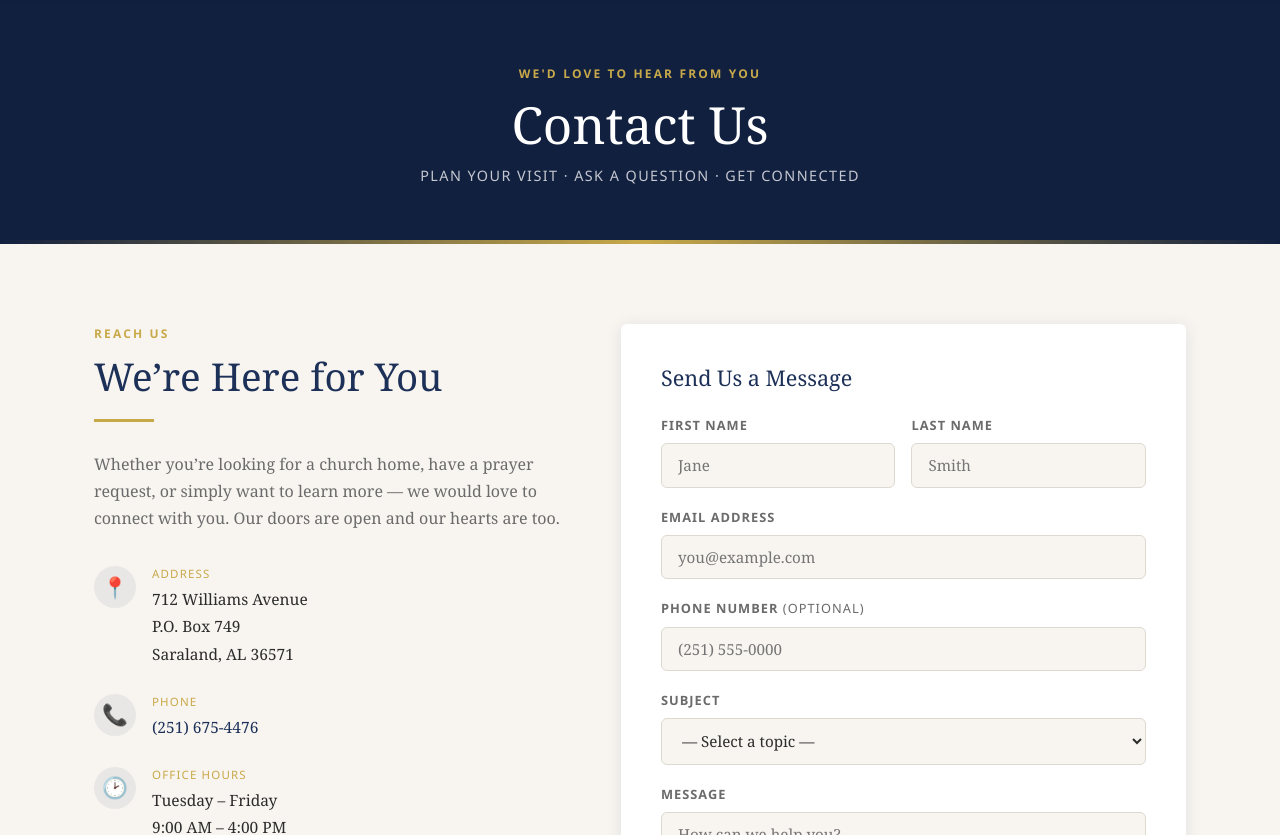
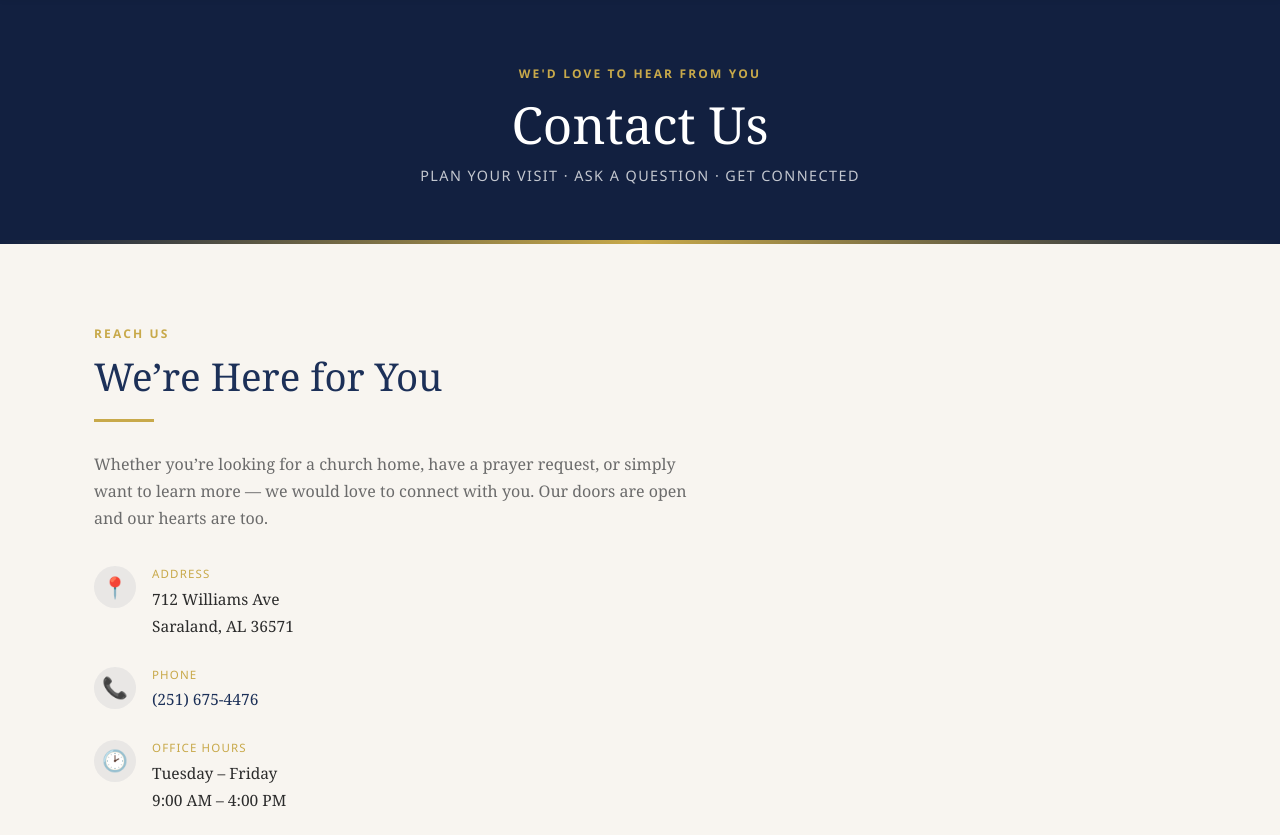
Before and after one commit to RFuller25/saraland-baptist-church, a plain HTML site: page contact.html in a window 1280 px wide. Shown: the part 80-915 px from the top of the page. Drawn offline with Linux system fonts and the light colour scheme.

Commit message:
removed form

```diff
--- a/contact.html
+++ b/contact.html
@@ -4,7 +4,7 @@
   <meta charset="UTF-8">
   <meta name="viewport" content="width=device-width, initial-scale=1.0">
   <title>Contact — Saraland Baptist Church</title>
-  <meta name="description" content="Contact Saraland Baptist Church. 712 Williams Avenue, Saraland, AL 36571. Phone: (251) 675-4476. Office hours Tuesday–Friday 9AM–4PM.">
+  <meta name="description" content="Contact Saraland Baptist Church. 712 Williams Ave, Saraland, AL 36571. Phone: (251) 675-4476. Office hours Tuesday–Friday 9AM–4PM.">
   <link rel="icon" type="image/x-icon" href="assets/icons/favicon.ico">
   <link rel="stylesheet" href="css/style.css">
 </head>
@@ -62,10 +62,10 @@
     <!-- ===================== CONTACT MAIN ===================== -->
     <section class="section-pad" style="background: var(--cream);">
       <div class="container">
-        <div class="contact-layout">
+        <div>
 
           <!-- Info Column -->
-          <div>
+          <div style="max-width: 620px;">
             <span class="section-label">Reach Us</span>
             <h2>We&rsquo;re Here for You</h2>
             <hr class="divider divider-left">
@@ -82,8 +82,7 @@
                 <div>
                   <span class="ci-label">Address</span>
                   <span class="ci-value">
-                    712 Williams Avenue<br>
-                    P.O. Box 749<br>
+                    712 Williams Ave<br>
                     Saraland, AL 36571
                   </span>
                 </div>
@@ -160,59 +159,6 @@
             </div>
           </div>
 
-          <!-- Contact Form -->
-          <div class="contact-form">
-            <h3>Send Us a Message</h3>
-            <form id="contact-form" novalidate>
-
-              <div style="display:grid; grid-template-columns: 1fr 1fr; gap: 1rem;">
-                <div class="form-group">
-                  <label for="first-name">First Name</label>
-                  <input type="text" id="first-name" name="first_name" placeholder="Jane" required>
-                </div>
-                <div class="form-group">
-                  <label for="last-name">Last Name</label>
-                  <input type="text" id="last-name" name="last_name" placeholder="Smith" required>
-                </div>
-              </div>
-
-              <div class="form-group">
-                <label for="email">Email Address</label>
-                <input type="email" id="email" name="email" placeholder="you@example.com" required>
-              </div>
-
-              <div class="form-group">
-                <label for="phone">Phone Number <span style="color:var(--text-muted); font-weight:400;">(optional)</span></label>
-                <input type="tel" id="phone" name="phone" placeholder="(251) 555-0000">
-              </div>
-
-              <div class="form-group">
-                <label for="subject">Subject</label>
-                <select id="subject" name="subject">
-                  <option value="">— Select a topic —</option>
-                  <option value="general">General Inquiry</option>
-                  <option value="visit">Planning a Visit</option>
-                  <option value="prayer">Prayer Request</option>
-                  <option value="ministries">Ministries &amp; Involvement</option>
-                  <option value="pastor">Speak with the Pastor</option>
-                  <option value="other">Other</option>
-                </select>
-              </div>
-
-              <div class="form-group">
-                <label for="message">Message</label>
-                <textarea id="message" name="message" placeholder="How can we help you?" required></textarea>
-              </div>
-
-              <button type="submit" class="btn btn-primary" style="width:100%;">Send Message</button>
-
-              <p id="form-success" style="display:none; color:green; text-align:center; margin-top:1rem; font-family:var(--font-sans); font-size:0.88rem;">
-                &#10003; Thank you! Your message has been sent. We&rsquo;ll be in touch soon.
-              </p>
-              <p id="form-error" style="display:none; color:#c0392b; text-align:center; margin-top:1rem; font-family:var(--font-sans); font-size:0.88rem;">
-                Please fill in all required fields.
-              </p>
-            </form>
           </div>
 
         </div>
@@ -279,8 +225,7 @@
         <div class="footer-col footer-contact">
           <h4>Visit Us</h4>
           <p>
-            712 Williams Avenue<br>
-            P.O. Box 749<br>
+            712 Williams Ave<br>
             Saraland, AL 36571<br><br>
             <a href="tel:+12516754476">(251) 675-4476</a><br>
             Office: Tue–Fri, 9AM–4PM<br><br>
@@ -292,7 +237,7 @@
 
       <div class="footer-bottom">
         <p>&copy; <span id="footer-year"></span> Saraland Baptist Church. All rights reserved.</p>
-        <p>712 Williams Avenue, Saraland, AL 36571 &middot; <a href="tel:+12516754476" style="color:rgba(255,255,255,0.4)">(251) 675-4476</a></p>
+        <p>712 Williams Ave, Saraland, AL 36571 &middot; <a href="tel:+12516754476" style="color:rgba(255,255,255,0.4)">(251) 675-4476</a></p>
       </div>
     </div>
   </footer>
```
Also changed, not shown: about.html (+2 -3 lines), events.html (+2 -3 lines), index.html (+2 -3 lines), ministries.html (+2 -3 lines), take-action.html (+2 -3 lines).
